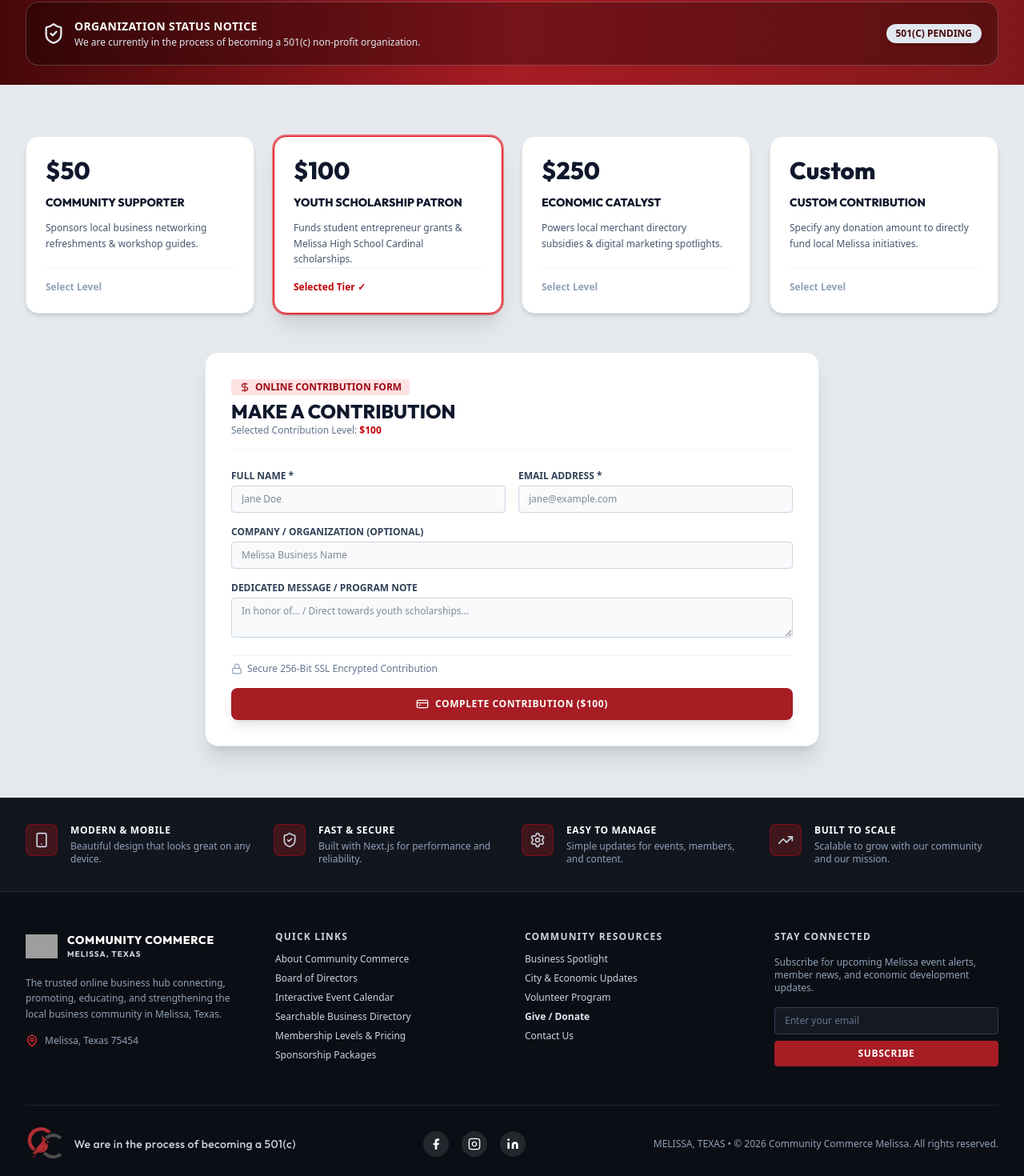
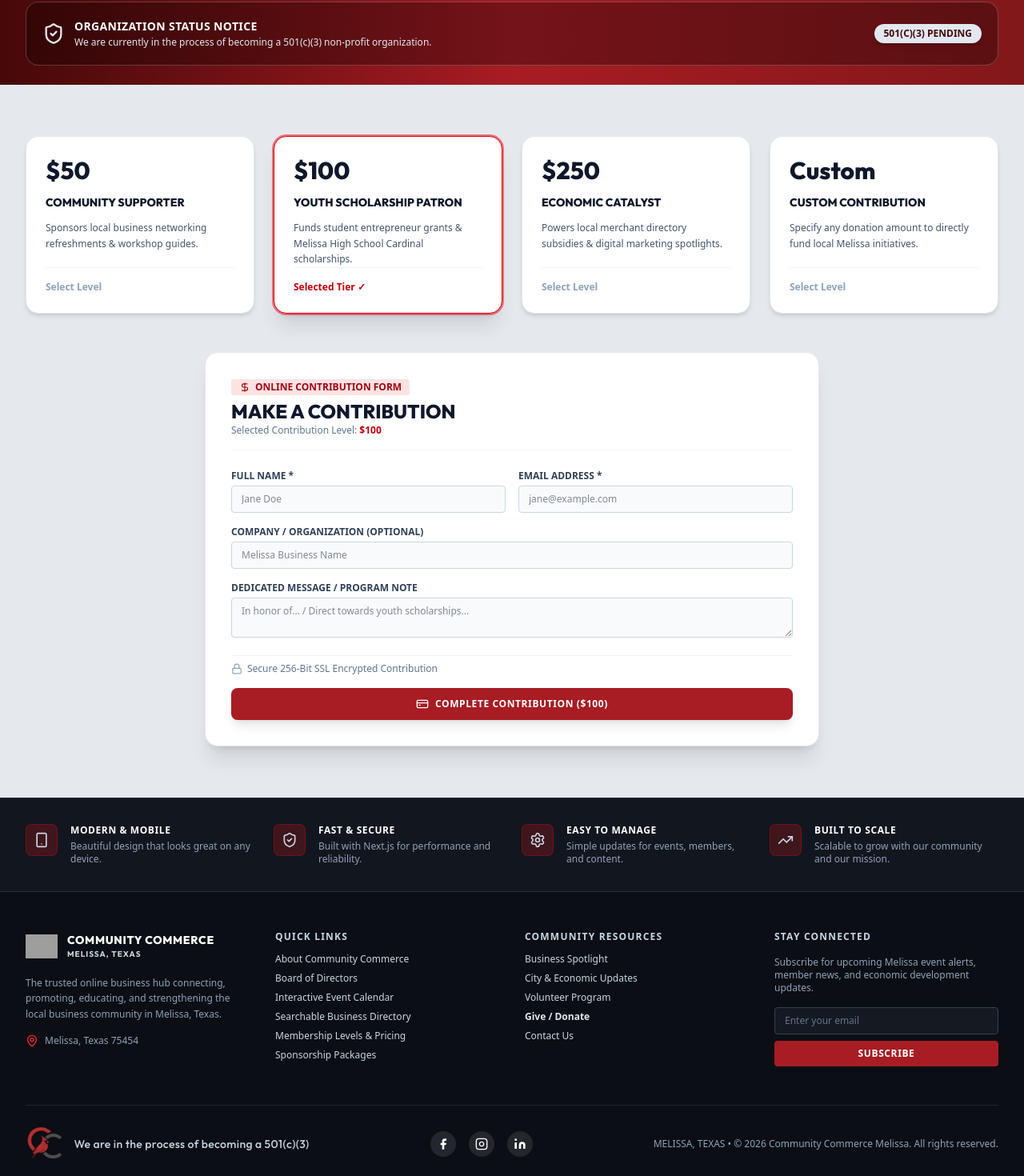
Before and after one commit to brettz6771/community-commerce-melissa, a Next.js app: page /contact/give-donate in a window 1280 px wide. Shown: the part 526-1996 px from the top of the page at 80% size. Built offline with nearby package versions, Linux system fonts and the light colour scheme; grey boxes are pictures that could not be loaded; a web font is replaced by a local one.

Commit message:
Update footer and donation page non-profit status notice to 501(c)(3)

```diff
--- a/src/app/give-donate/page.tsx
+++ b/src/app/give-donate/page.tsx
@@ -77,12 +77,12 @@ export default function GiveDonatePage() {
               <div>
                 <div className="text-sm font-extrabold text-white uppercase tracking-wide">ORGANIZATION STATUS NOTICE</div>
                 <div className="text-xs text-slate-200 font-medium mt-0.5">
-                  We are currently in the process of becoming a 501(c) non-profit organization.
+                  We are currently in the process of becoming a 501(c)(3) non-profit organization.
                 </div>
               </div>
             </div>
             <span className="bg-slate-200 text-red-950 font-bold px-3 py-1 rounded-full text-xs uppercase shrink-0 shadow-md">
-              501(c) Pending
+              501(c)(3) Pending
             </span>
           </div>
         </div>
--- a/src/components/Footer.tsx
+++ b/src/components/Footer.tsx
@@ -164,7 +164,7 @@ export default function Footer() {
               className="h-12 w-auto object-contain"
             />
             <span className="font-outfit font-medium text-xs sm:text-sm tracking-wide text-slate-300">
-              We are in the process of becoming a 501(c)
+              We are in the process of becoming a 501(c)(3)
             </span>
           </div>
 
```
